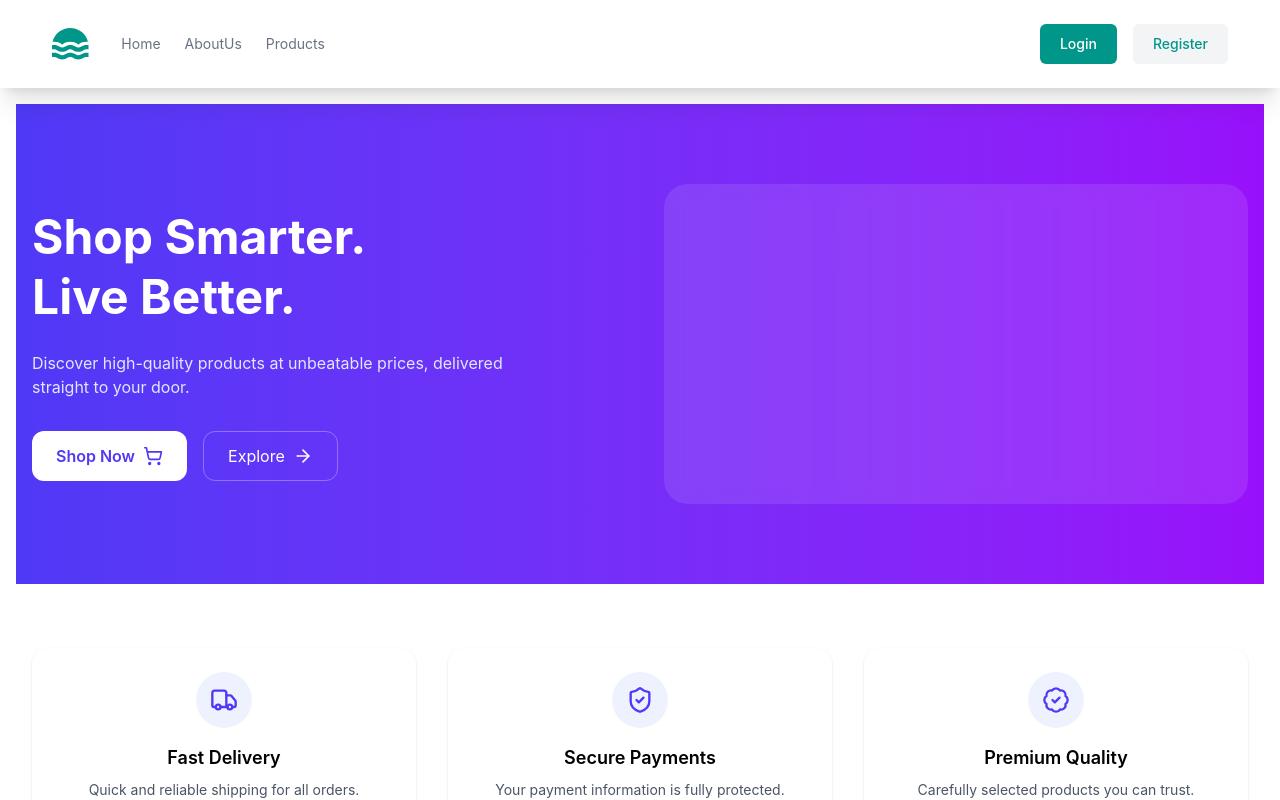
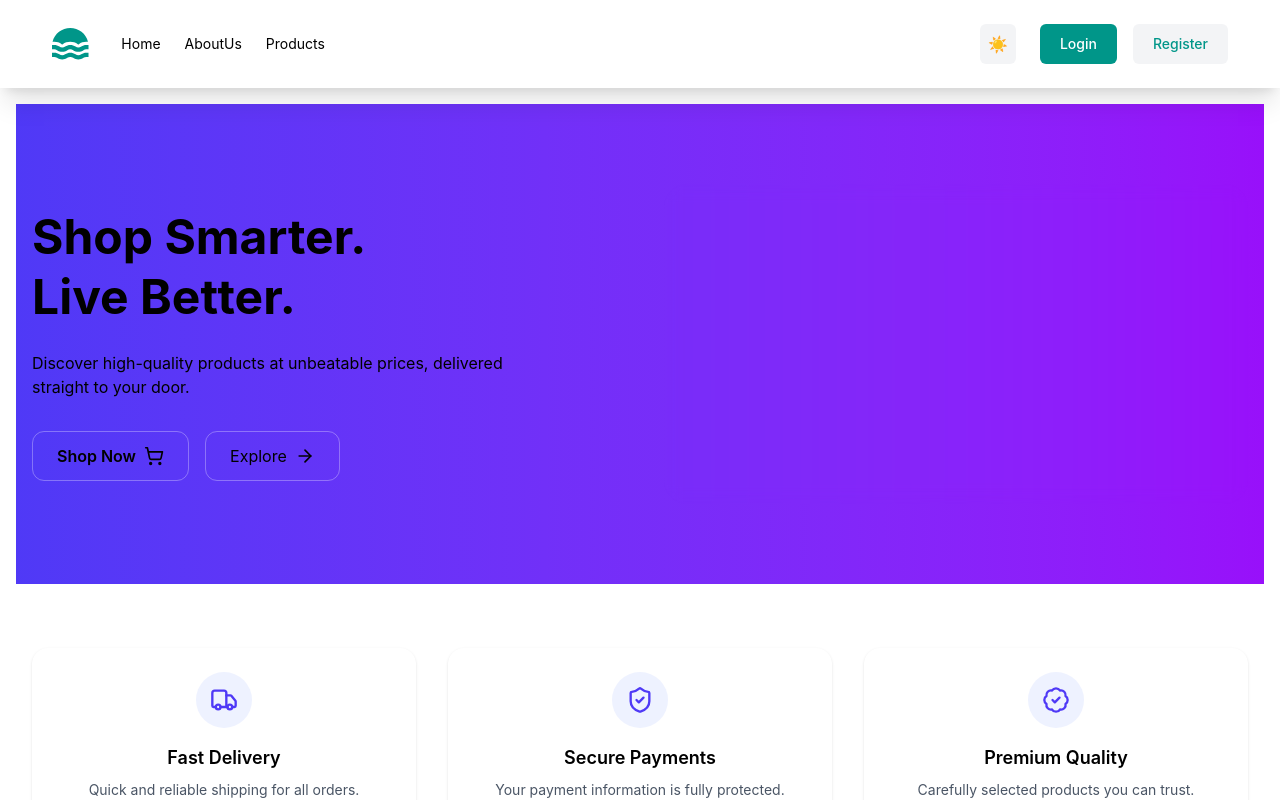
Before and after one commit to EngMahmoudAhmed/E-commerce, a React (Vite) app: page /home in a window 1280 px wide. Shown: the top 800 px of the page. Built offline with nearby package versions, Linux system fonts and the light colour scheme.

Commit message:
feat: integrate react-toastify for notifications, add theme context provider, and enhance UI components

```diff
--- a/package.json
+++ b/package.json
@@ -17,7 +17,8 @@
     "react-dom": "^19.2.0",
     "react-hook-form": "^7.71.1",
     "react-loading-skeleton": "^3.5.0",
-    "react-router-dom": "^7.12.0"
+    "react-router-dom": "^7.12.0",
+    "react-toastify": "^11.0.5"
   },
   "devDependencies": {
     "@eslint/js": "^9.39.1",
--- a/src/app/providers.jsx
+++ b/src/app/providers.jsx
@@ -1,6 +1,20 @@
-
-import  AuthProvider  from "../context/AuthContext";
+import { ToastContainer } from "react-toastify";
+import "react-toastify/ReactToastify.css";
+import AuthProvider from "../context/AuthContext";
+import ThemeProvider from "../context/ThemeContext";
 
 export const Providers = ({ children }) => {
-  return <AuthProvider>{children}</AuthProvider>;
+  return (
+    <ThemeProvider>
+      <AuthProvider>
+        <ToastContainer
+          position="top-right"
+          autoClose={3000}
+          pauseOnHover
+          draggable
+        />
+        {children}
+      </AuthProvider>
+    </ThemeProvider>
+  );
 };
--- a/src/app/router.jsx
+++ b/src/app/router.jsx
@@ -13,6 +13,10 @@ export const router = createBrowserRouter([
     path: "/",
     element: <MainLayout />, // كل شيء جوه MainLayout
     children: [
+      {
+        index: true,
+        element: <Navigate to="/home" replace />,
+      },
       {
         path: "/home",
         element: (
@@ -40,6 +44,6 @@ export const router = createBrowserRouter([
   },
   {
     path: "*",
-    element: <Home />, // توجيه أي مسار غير معروف إلى صفحة Register
+    element: <Navigate to="/home" replace />, // توجيه أي مسار غير معروف إلى الصفحة الافتراضية
   },
 ]);
--- a/src/component/layouts/Footer.jsx
+++ b/src/component/layouts/Footer.jsx
@@ -7,7 +7,7 @@ export default function Footer() {
   };
 
   return (
-    <footer className="bg-gray-900 text-gray-300">
+    <footer className="bg-gray-900 text-gray-300 shadow-2xl">
       <div className="max-w-7xl mx-auto px-6 py-14">
         {/* Top */}
         <div className="grid grid-cols-1 md:grid-cols-4 gap-10">
--- a/src/component/layouts/Home.jsx
+++ b/src/component/layouts/Home.jsx
@@ -31,20 +31,20 @@ const Home = () => {
   return (
     <main>
       {/* Hero Section */}
-      <section className="bg-gradient-to-r from-indigo-600 to-purple-600 py-20 text-white">
+      <section className="bg-gradient-to-r from-indigo-600 to-purple-600 py-20">
         <div className="mx-auto max-w-7xl px-4 grid gap-12 lg:grid-cols-2 items-center">
           <div>
             <h1 className="text-4xl font-bold leading-tight sm:text-5xl">
               Shop Smarter.
               <span className="block">Live Better.</span>
             </h1>
-            <p className="mt-6 text-indigo-100 max-w-lg">
+            <p className="mt-6 max-w-lg">
               Discover high-quality products at unbeatable prices, delivered
               straight to your door.
             </p>
 
             <div className="mt-8 flex gap-4">
-              <button className="inline-flex items-center gap-2 rounded-xl bg-white px-6 py-3 font-semibold text-indigo-600 hover:bg-gray-100">
+              <button className="inline-flex items-center gap-2 rounded-xl px-6 py-3 font-semibold border border-white/30 hover:bg-white/10">
                 <Link to="/products">Shop Now</Link>
                 <ShoppingCart className="h-5 w-5" />
               </button>
@@ -58,7 +58,7 @@ const Home = () => {
 
           {/* Hero Image Placeholder */}
           <div className="hidden lg:block">
-            <div className="h-80 w-full rounded-3xl bg-white/10 backdrop-blur"></div>
+            <div className="h-80 w-full rounded-3xl backdrop-blur"></div>
           </div>
         </div>
       </section>
@@ -69,7 +69,7 @@ const Home = () => {
           {features.map((item, index) => (
             <div
               key={index}
-              className="rounded-2xl bg-white p-6 text-center shadow-sm hover:shadow-md transition"
+              className="rounded-2xl p-6 text-center shadow-sm hover:shadow-md transition"
             >
               <div className="mx-auto mb-4 flex h-14 w-14 items-center justify-center rounded-full bg-indigo-50 text-indigo-600">
                 {item.icon}
@@ -82,7 +82,7 @@ const Home = () => {
       </section>
 
       {/* Categories */}
-      <section className="bg-gray-50 py-16">
+      <section className="py-16">
         <div className="mx-auto max-w-7xl px-4">
           <h2 className="mb-8 text-center text-3xl font-bold">
             Shop by Category
@@ -92,7 +92,7 @@ const Home = () => {
             {categories.map((cat, index) => (
               <div
                 key={index}
-                className="flex h-40 items-center justify-center rounded-2xl bg-white font-semibold shadow-sm hover:shadow-md transition cursor-pointer"
+                className="flex h-40 items-center justify-center rounded-2xl font-semibold shadow-sm hover:shadow-md transition cursor-pointer"
               >
                 {cat}
               </div>
--- a/src/component/layouts/MainLayout.jsx
+++ b/src/component/layouts/MainLayout.jsx
@@ -1,7 +1,6 @@
 import { Outlet } from "react-router-dom";
 import Navbar from "./Navbar";
 import Footer from "./Footer";
-import Home from "./Home";
 
 const MainLayout = () => {
   return (
--- a/src/component/layouts/Navbar.jsx
+++ b/src/component/layouts/Navbar.jsx
@@ -2,11 +2,13 @@ import { useState } from "react";
 import { Link, useNavigate } from "react-router-dom";
 import { useAuth } from "../../context/AuthContext";
 import supabase from "../../lib/supabase";
+import { useTheme } from "../../context/ThemeContext";
 
 const Navbar = () => {
   const [isMenuOpen, setIsMenuOpen] = useState(false);
   const { user } = useAuth();
   const navigate = useNavigate();
+  const { theme, toggleTheme } = useTheme();
 
   const toggleMenu = () => {
     setIsMenuOpen(!isMenuOpen);
@@ -30,7 +32,7 @@ const Navbar = () => {
   ];
 
   return (
-    <header className="bg-white shadow-xl text-black p-3 px-5 relative">
+    <header className="bg shadow-xl p-3 px-5 relative">
       <div className="mx-auto flex h-16 w-full items-center gap-8 px-4 sm:px-6 lg:px-8">
         <Link to={user?"/home" : "/home"} className="block text-teal-600 dark:text-teal-300">
           <span className="sr-only">Home</span>
@@ -53,7 +55,7 @@ const Navbar = () => {
               {navItems.map((item) => (
                 <li key={item.name}>
                   <Link
-                    className="text-gray-500 transition hover:text-gray-500/75 dark:text-black dark:hover:text-white/75"
+                    // className="text-gray-500 transition hover:text-gray-500/75 dark:text-black dark:hover:text-white/75"
                     to={item.path}
                   >
                     {item.name}
@@ -64,6 +66,22 @@ const Navbar = () => {
           </nav>
 
           <div className="flex items-center gap-4">
+            <button
+              onClick={toggleTheme}
+              className="mr-2 inline-flex items-center justify-center rounded-md p-2 bg-gray-100 text-gray-700 hover:bg-gray-200 dark:bg-gray-800 dark:text-gray-200"
+              aria-label="Toggle theme"
+            >
+              {theme === "dark" ? ("🌙 "
+                // <svg xmlns="http://www.w3.org/2000/svg" className="h-5 w-5" viewBox="0 0 20 20" fill="currentColor">
+                //   <path d="M17.293 13.293A8 8 0 116.707 2.707a7 7 0 0010.586 10.586z" />
+                // </svg>
+              ) : ("☀️"
+                // <svg xmlns="http://www.w3.org/2000/svg" className="h-5 w-5" viewBox="0 0 20 20" fill="currentColor">
+                //   <path d="M10 2a1 1 0 011 1v1a1 1 0 11-2 0V3a1 1 0 011-1zm4.22 2.22a1 1 0 011.415 0l.707.707a1 1 0 11-1.414 1.414l-.708-.707a1 1 0 010-1.414zM18 9a1 1 0 110 2h-1a1 1 0 110-2h1zM5.05 4.05a1 1 0 010 1.414L4.343 6.17A1 1 0 112.93 4.757l.707-.707a1 1 0 011.414 0zM4 10a1 1 0 110 2H3a1 1 0 110-2h1zm1.05 5.95a1 1 0 01-1.414 0l-.707-.707A1 1 0 114.343 12.83l.707.707a1 1 0 010 1.414zM10 16a1 1 0 011 1v1a1 1 0 11-2 0v-1a1 1 0 011-1zm5 0a1 1 0 011 1v1a1 1 0 11-2 0v-1a1 1 0 011-1z" />
+                // </svg>
+              )}
+            </button>
+
             {/* Show Login/Register only when user is NOT logged in */}
             {!user && (
               <div className="hidden sm:flex sm:gap-4">
--- /dev/null
+++ b/src/context/ThemeContext.jsx
@@ -0,0 +1,36 @@
+import { createContext, useContext, useEffect, useState } from "react";
+
+const ThemeContext = createContext(null);
+
+const ThemeProvider = ({ children }) => {
+  const [theme, setTheme] = useState(() => {
+    try {
+      return localStorage.getItem("theme") || "light";
+    } catch (e) {
+      return "light";
+    }
+  });
+
+  useEffect(() => {
+    const root = document.documentElement;
+    if (theme === "dark") root.classList.add("dark");
+    else root.classList.remove("dark");
+    try {
+      localStorage.setItem("theme", theme);
+    } catch (e) {
+      // ignore
+    }
+  }, [theme]);
+
+  const toggleTheme = () => setTheme((t) => (t === "dark" ? "light" : "dark"));
+
+  return (
+    <ThemeContext.Provider value={{ theme, toggleTheme }}>
+      {children}
+    </ThemeContext.Provider>
+  );
+};
+
+export const useTheme = () => useContext(ThemeContext);
+
+export default ThemeProvider;
--- a/src/index.css
+++ b/src/index.css
@@ -10,4 +10,21 @@ button{
     background-color: oklch(51.1% 0.262 276.966) !important;
     color: #FFF;
 } */
+
+/* simple dark-mode variables (used as fallback and for non-tailwind styles) */
+.light {
+    --bg: #ffffff;
+    --text: #000000;
+}
+.dark {
+    --bg: #0b1220;
+    --text: #e6eef8;
+}
+
+body {
+    background-color: var(--bg);
+    color: var(--text);
+    transition: background-color 150ms linear, color 150ms linear;
+}
+
 @import 'tailwindcss'
--- a/src/pages/ProductCard.jsx
+++ b/src/pages/ProductCard.jsx
@@ -1,6 +1,6 @@
 function ProductCard({ product }) {
   return (
-    <div className="bg-white hover:shadow-gray-700 rounded-2xl shadow-xl transition overflow-hidden">
+    <div className=" hover:shadow-gray-700 rounded-2xl shadow-xl transition overflow-hidden">
       <img
         src={product.thumbnail}
         alt={product.title}
@@ -19,8 +19,8 @@ function ProductCard({ product }) {
         </p>
 
         <div className="flex justify-between items-center mt-4">
-          <span className="font-bold text-gray-900">${product.price}</span>
-          <span className="text-sm text-gray-400">⭐ {product.rating}</span>
+          <span className="font-bold">${product.price}</span>
+          <span className="text-sm">⭐ {product.rating}</span>
         </div>
         <div className="flex items-center">
           <button
```
Also changed, not shown: src/features/auth/Login.jsx (+7 -6 lines), src/features/auth/Register.jsx (+9 -8 lines), 1 other file (tests, documents, lock files or other folders).
